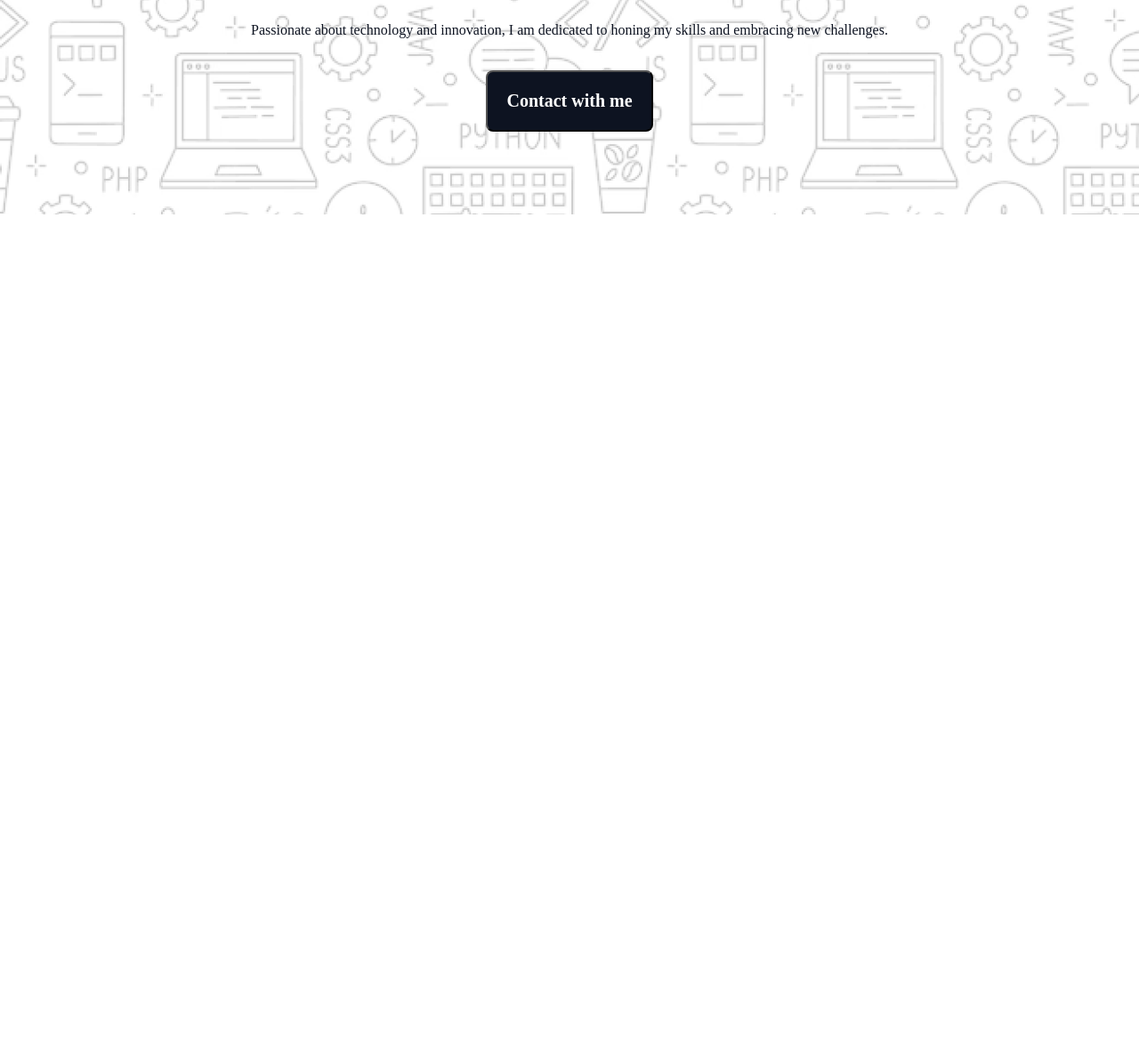
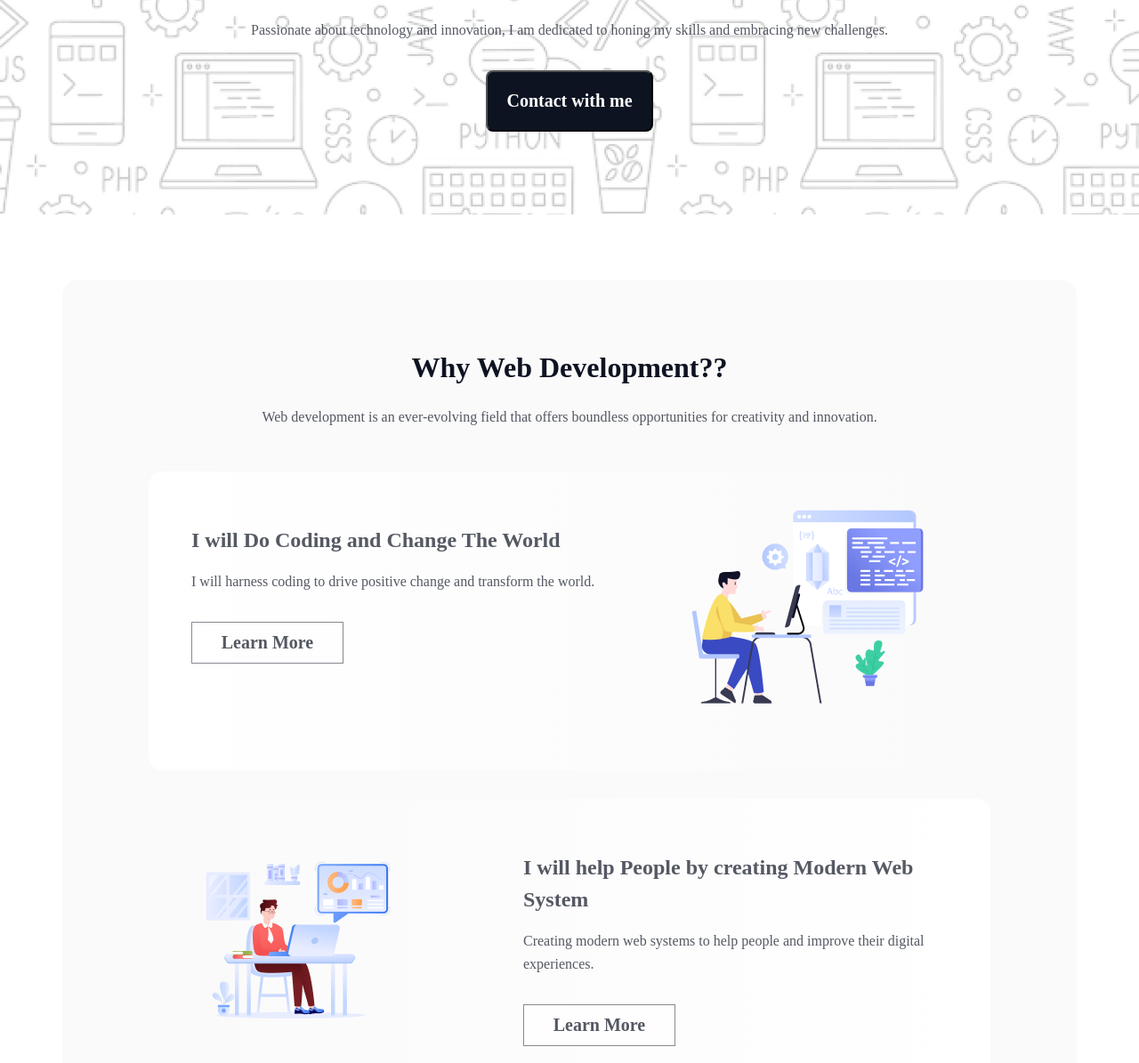
Before and after one commit to Sanjida-Khanam778/Assignment-1, a plain HTML site: page index.html in a window 1280 px wide. Shown: the part 565-1760 px from the top of the page at 89% size. Before the commit the page ends 806 px from the top, so only its background shows below. Drawn offline with Linux system fonts and the light colour scheme; a web font is replaced by a local one.

Commit message:
second section added

```diff
--- a/index.html
+++ b/index.html
@@ -26,7 +26,47 @@
         </div>
     </header>
     <main>
+        <div class="learning-section-container">
+            <div class="learning-section-content">
+                <div class="top-section">
+                    <h2>Why Web Development??</h2>
+                    <p>Web development is an ever-evolving field that offers boundless opportunities for creativity and innovation.</p>
+                </div>
+                <div class="outer-div">
+                    <div class="reason">
+                        <div class="reason-content">
+                            <div class="reason-text">
+                                <h2>I will Do Coding and Change The World</h2>
+                                <p>I will harness coding to drive positive change and transform the world.</p>
+                                <button>Learn More</button>
+                            </div>
+                            <img id="img-1" src="assets/Layer_1.png" alt="">
+                        </div>
+                    </div>
+                    <div class="reason" id="middle-content">
+                        <div class="reason-content">
+                            <img id="img-2" src="assets/Layer_2.png" alt="">
+                            <div class="reason-text">
+                                <h2>I will help People by creating Modern Web System</h2>
+                                <p>Creating modern web systems to help people and improve their digital experiences.</p>
+                                <button>Learn More</button>
+                            </div>
 
+                        </div>
+                    </div>
+                    <div class="reason">
+                        <div class="reason-content">
+                            <div class="reason-text">
+                                <h2>I will Do Coding and Change The World</h2>
+                                <p>Using coding to drive innovation and create a positive global impact.</p>
+                                <button>Learn More</button>
+                            </div>
+                            <img id="img-3" src="assets/Layer_3.png" alt="">
+                        </div>
+                </div>
+                </div>
+            </div>
+        </div>
     </main>
     <footer>
 
--- a/style.css
+++ b/style.css
@@ -4,6 +4,11 @@
     margin: 0;
     padding: 0;
     box-sizing: border-box;
+}
+
+/* shared styles */
+p{
+    opacity: 0.7;
 }
 
 /* navigation styles */
@@ -34,6 +39,11 @@ nav button{
     opacity: 0.8;
     margin-right: 166px;
     cursor: pointer;
+    color: rgb(13, 19, 33);
+    font-family: Azeret Mono;
+    font-size: 20px;
+    font-weight: 600;
+    line-height: 23px;
 }
 
 /* hero section styles */
@@ -69,6 +79,7 @@ nav button{
 
 .hero-section-content p{
     color: rgb(13, 19, 33);
+    opacity: 0.7;
     font-family: Azeret Mono;
     font-size: 16px;
     font-weight: 400;
@@ -87,4 +98,136 @@ nav button{
     background: rgb(13, 19, 33);
     margin: 32px auto 44px auto;
     padding: 21px;
+    cursor: pointer;
 }
+
+/* learning section styles */
+
+.learning-section-container{
+    margin: 74px auto 88px auto;
+    width: 1140px;
+    height: 1395px;
+    display: flex;
+    justify-content: center;
+    align-items: center;
+    border-radius: 16px;
+    background: rgba(13, 19, 33, 0.02);
+}
+
+.learning-section-content{
+    width: 946px;
+    height: 1235px;
+}
+
+.top-section{
+    width: 852px;
+    margin: 0 auto;
+    display: flex;
+    flex-direction: column;
+    justify-content: center;
+    align-items: center;
+    gap: 24px;
+    margin-bottom: 48px;
+}
+
+.top-section h2{
+    color: rgb(13, 19, 33);
+    font-family: Azeret Mono;
+    font-size: 32px;
+    font-weight: 800;
+    line-height: 37px;
+}
+
+.top-section p{
+    color: rgb(13, 19, 33);
+    font-family: Azeret Mono;
+    font-size: 16px;
+    font-weight: 400;
+    text-align: center;
+    line-height: 26px;
+}
+
+.outer-div{
+    display: flex;
+    flex-direction: column;
+    gap: 32px;
+}
+
+.reason{
+    width: 946px;
+    height: 336px;
+    display: flex;
+    justify-content: center;
+    align-items: center;
+    border-radius: 16px;
+
+    background: linear-gradient(90.00deg, rgb(255, 255, 255),rgba(255, 255, 255, 0) 100%);
+}
+
+.reason-content{
+    width: 850px;
+    height: 240px;
+    display: flex;
+    justify-content: space-between;
+    align-items: center;
+}
+
+#img-1{
+    margin-top: 3.77px;
+    margin-right: 13.66px;
+    margin-bottom: 19.22px;
+}
+
+#img-2{
+    margin-bottom: 20.65px;
+    margin-right: 48.8px;
+}
+
+#img-3{
+    margin-right: 16.8px;
+}
+
+.reason-text{
+    width: 477px;
+    height: 219px;
+}
+
+.reason-text h2{
+    color: rgba(13, 19, 33, 0.7);
+    font-family: Azeret Mono;
+    font-size: 24px;
+    font-weight: 700;
+    line-height: 36px;
+    margin-top: 10.5px;
+    margin: 0;
+    margin-bottom: 16px;
+}
+
+.reason-text p{
+    color: rgb(13, 19, 33);
+    font-family: Azeret Mono;
+    font-size: 16px;
+    font-weight: 400;
+    line-height: 26px;
+    margin: 0;
+    margin-bottom: 32px;
+}
+
+.reason-text button{
+    box-sizing: border-box;
+    border: 1px solid rgba(13, 19, 33, 0.7);
+    opacity: 0.7;
+    background-color: white;
+    color: rgb(13, 19, 33);
+    font-family: Azeret Mono;
+    font-size: 20px;
+    font-weight: 600;
+    line-height: 23px;
+    margin: 0;
+    width: 171px;
+    height: 47px;
+}
+
+#middle-content{
+    background: linear-gradient(270.00deg, rgb(255, 255, 255),rgba(255, 255, 255, 0) 100%);
+}
```
Also changed, not shown: assets/Layer_2.png (renamed from assets/Group-3.png), assets/Layer_3.png (renamed from assets/Group-4.png).
